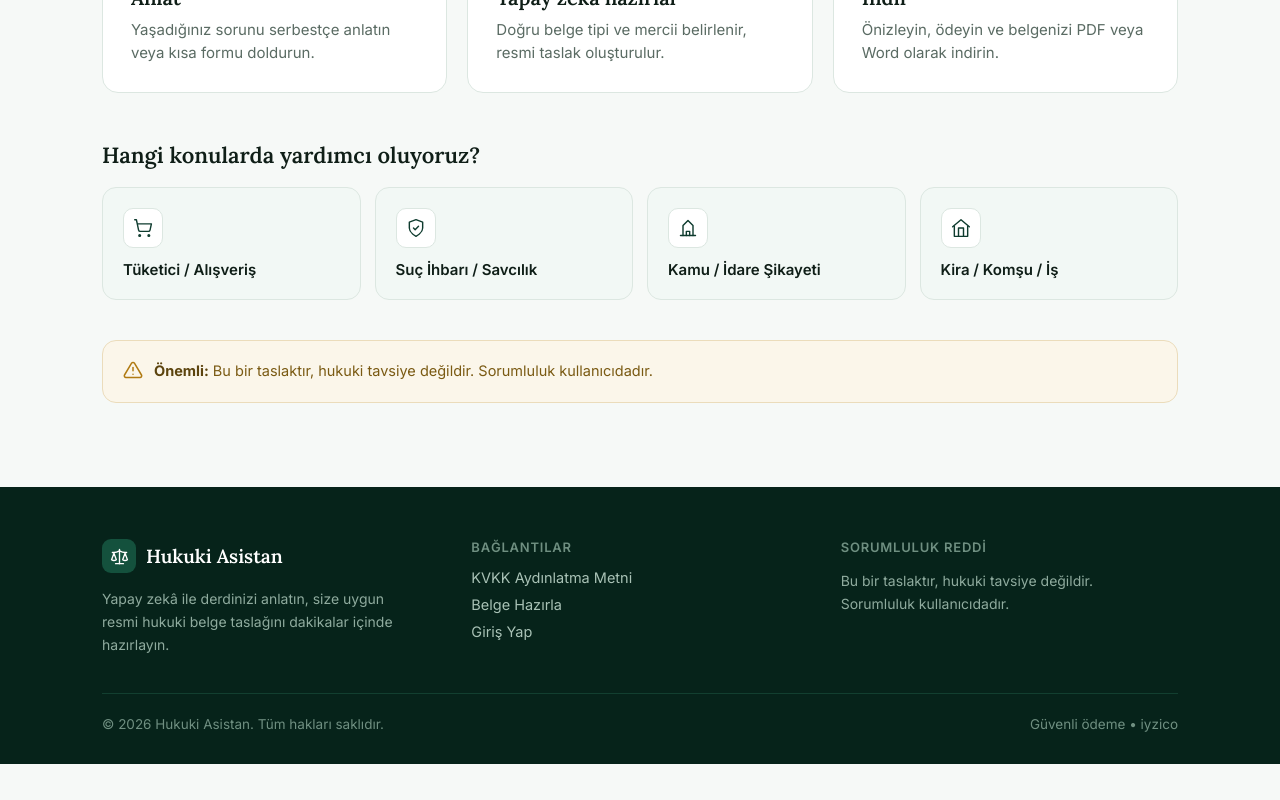
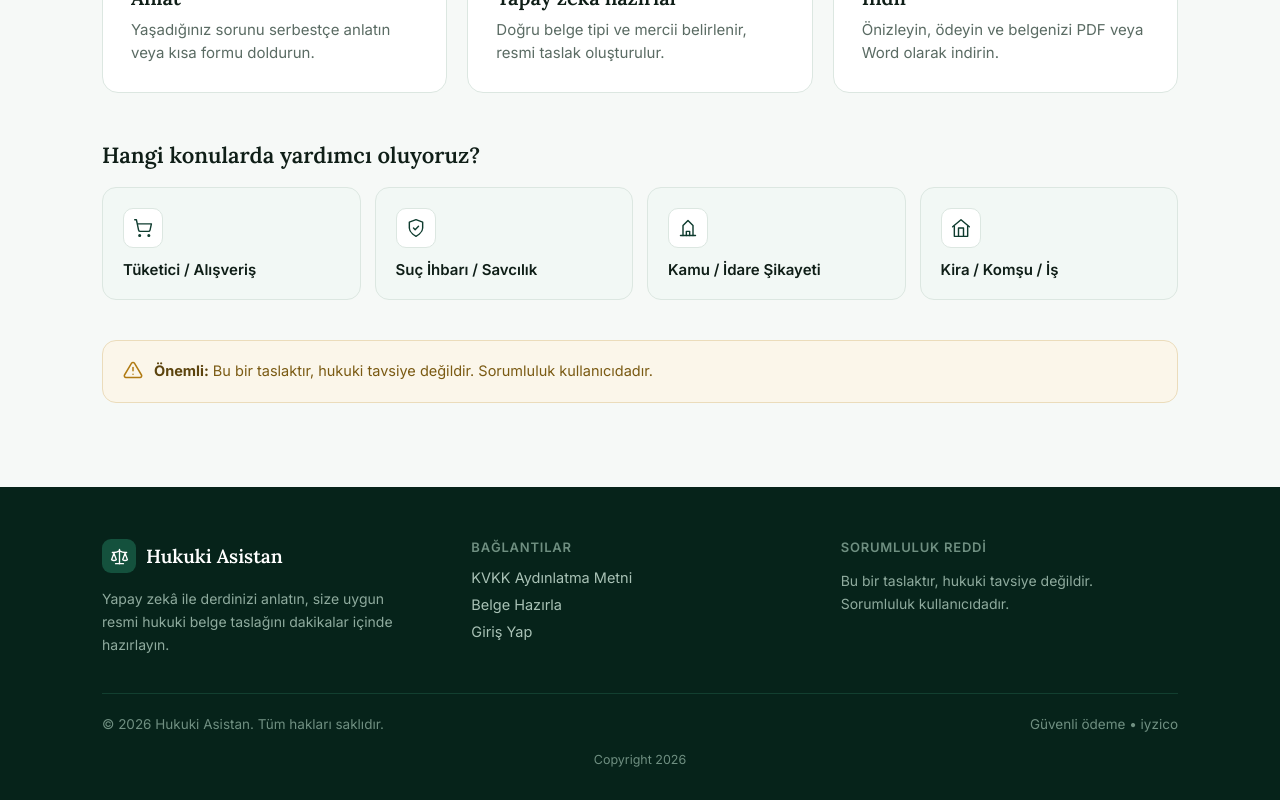
Before and after one commit to algans/ai-lawyer, a Next.js app: page / in a window 1280 px wide. Shown: the part 1091-1891 px from the top of the page. Before the commit the page ends 1855 px from the top, so only its background shows below. Built offline with nearby package versions, Linux system fonts and the light colour scheme; no server answers.

Commit message:
feat(footer): en alta Copyright 2026 ibaresi ekle
Co-Authored-By: Claude Opus 4.8 (1M context) <noreply@anthropic.com>

```diff
--- a/src/components/Footer.tsx
+++ b/src/components/Footer.tsx
@@ -36,6 +36,9 @@ export default function Footer() {
           <span style={{ fontSize: 13.5, color: "#6f8f81" }}>© {new Date().getFullYear()} Hukuki Asistan. Tüm hakları saklıdır.</span>
           <span style={{ fontSize: 13.5, color: "#6f8f81" }}>Güvenli ödeme • iyzico</span>
         </div>
+        <div style={{ marginTop: 16, textAlign: "center" }}>
+          <span style={{ fontSize: 12.5, color: "#6f8f81" }}>Copyright 2026</span>
+        </div>
       </div>
     </footer>
   );
```
